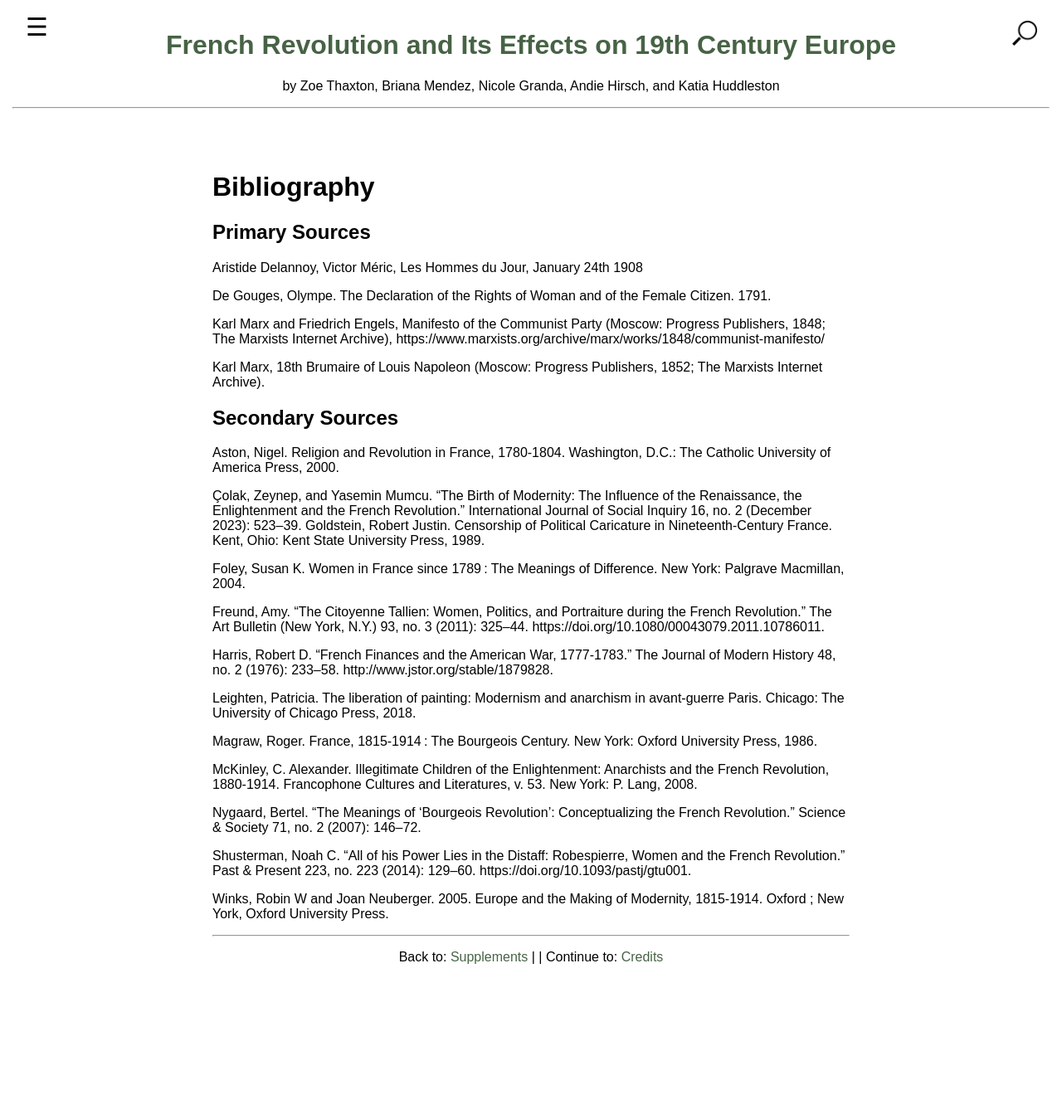
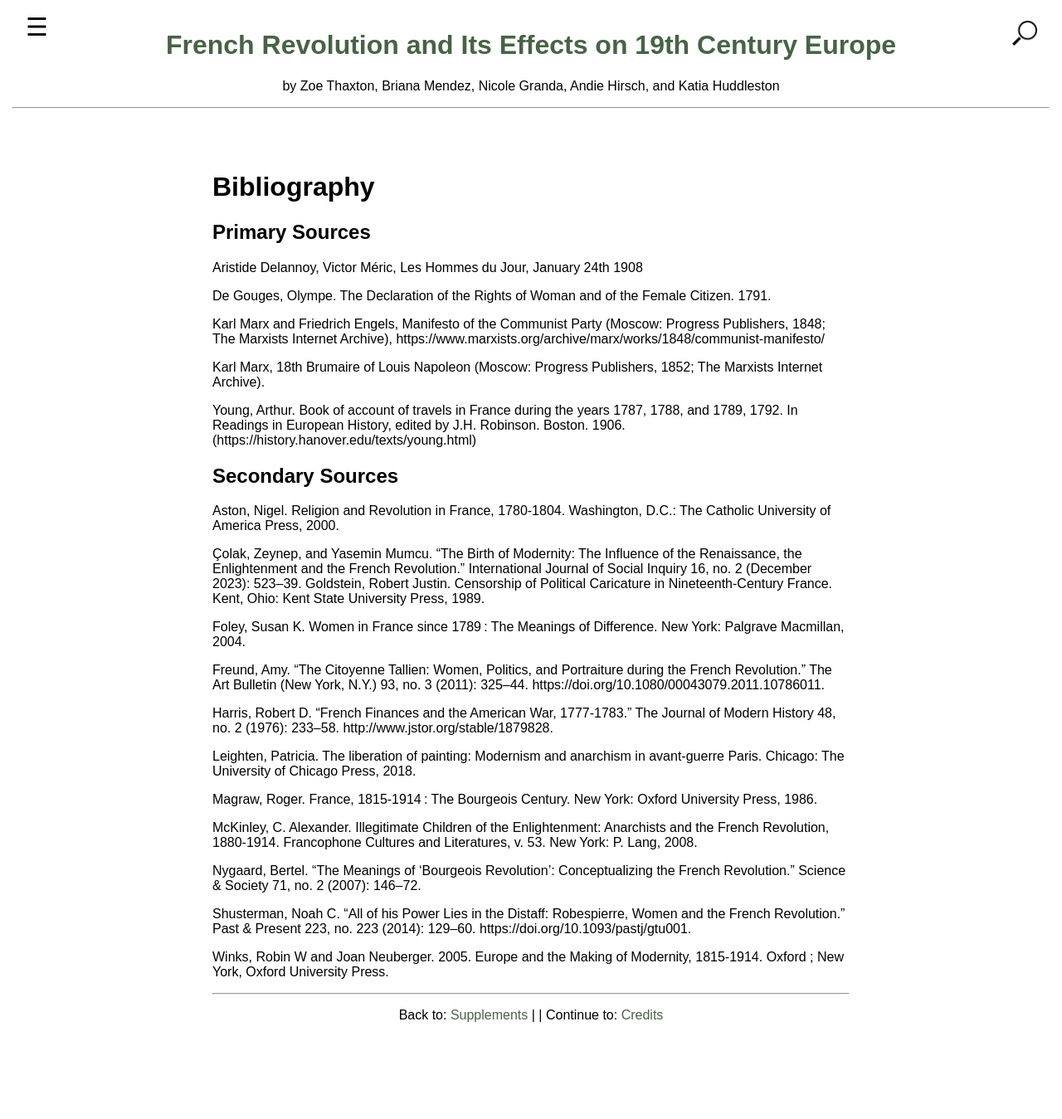
Before and after one commit to zoethaxton/Thaxton-Zoe-EUH-3205, a Jekyll site: the page built from 005_bibliography.md, in a window 1280 px wide. Shown: the whole page at 83% size. Built offline with Jekyll 4.4.1, drawn with Linux system fonts in a browser that asks for light colours; before the commit the page ends 1279 px from its top, so only the background shows below that.

Commit message:
Update 005_bibliography.md

```diff
--- a/005_bibliography.md
+++ b/005_bibliography.md
@@ -15,6 +15,9 @@ De Gouges, Olympe. The Declaration of the Rights of Woman and of the Female Citi
 Karl Marx and Friedrich Engels, Manifesto of the Communist Party (Moscow: Progress Publishers, 1848; The Marxists Internet Archive), https://www.marxists.org/archive/marx/works/1848/communist-manifesto/
 
 Karl Marx, 18th Brumaire of Louis Napoleon (Moscow: Progress Publishers, 1852; The Marxists Internet Archive).
+
+Young, Arthur. Book of account of travels in France during the years 1787, 1788, and 1789, 1792. In Readings in European History, edited by J.H. Robinson. Boston. 1906.
+(https://history.hanover.edu/texts/young.html)
 
 
 ## Secondary Sources
```
